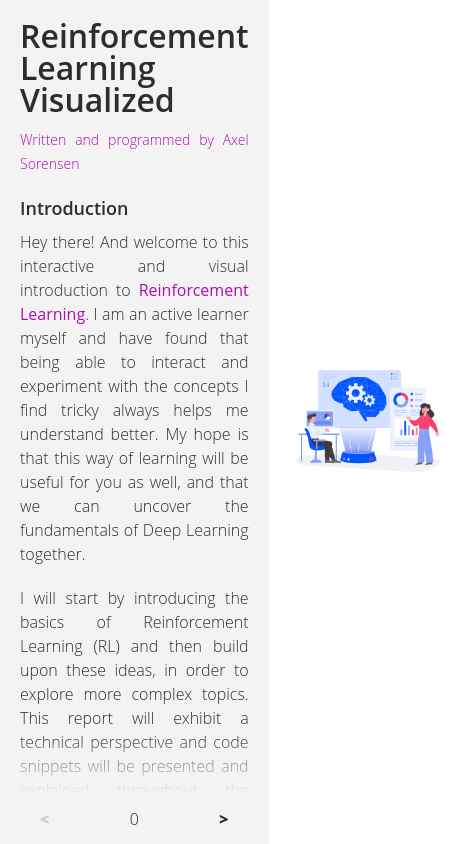
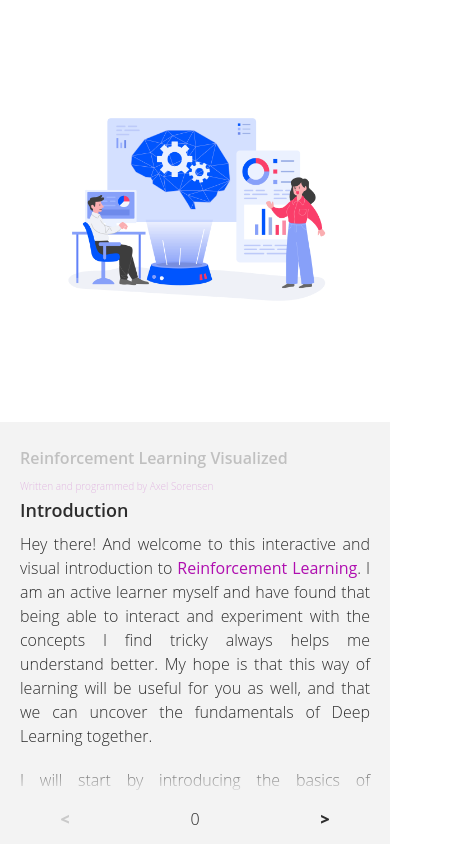
Before and after one commit to AxelSorensen/Reinforcement_Learning_Visualized, a React (Vite) app: page / in a window 390 px wide. Shown: the whole page, 465 px wide, since content can reach past the window. Built offline with nearby package versions, Linux system fonts and the light colour scheme.

Commit message:
mobile fiendly v1.1

```diff
--- a/src/App.jsx
+++ b/src/App.jsx
@@ -14,6 +14,7 @@ import RightManager from './RightManager'
 function App() {
   const [page, setPage] = useState(0)
 
+
   const changePage = (direction) => {
     setPage(page+direction);
   }
@@ -22,14 +23,14 @@ function App() {
     const contentDiv = document.getElementById('content');
     contentDiv.scrollTop = 0;
 
+
     stop_training(true);
   },[page])
-
-
 
   return (
     <div id="App">
       <div id='left'>
+        <div id='left-content'>
         <div id='header'>
           <h1>Reinforcement Learning Visualized</h1>
           <p id='byline'>Written and programmed by Axel Sorensen</p>
@@ -43,13 +44,16 @@ function App() {
             <div id='backward' onClick={()=> changePage(1)}>&#62;
             </div>
         </div>
+        </div>
       </div>
-      <div id='right-content'>
-        <RightManager page={page}/>
+      <div id='right'>
+        <div id='right-container'>
+          <SketchManager page={page}/>
+          <RightManager page={page}/>
         </div>
-        <div id='right-sketch'>
-          <SketchManager page={page}/>
+
         </div>
+
 
 
 
@@ -57,4 +61,4 @@ function App() {
   )
 }
 
-export default App
+export default App;
--- a/src/RightManager.jsx
+++ b/src/RightManager.jsx
@@ -46,9 +46,9 @@ const RightManager = ({page}) => {
         }
     }
     return (
-        <div className="center">
+      <>
         {contentReturn(page)}
-        </div>
+      </>
      );
 }
 
--- a/src/index.css
+++ b/src/index.css
@@ -3,11 +3,21 @@
 * {
   padding: 0;
   margin: 0;
+  box-sizing: border-box;
+}
+
+*:before,
+*:after {
+  box-sizing: inherit;
 }
 
 body {
+
+-webkit-tap-highlight-color: transparent; /* for removing the highlight */
   overscroll-behavior: none;
   overflow: hidden;
+  height: 100%;
+  min-width: 200px;
 }
 
 html {
@@ -19,24 +29,113 @@ html {
 
 #App {
   display: grid;
-  grid-template-columns: 1fr 2fr;
-  grid-template-rows: 1fr;
+  grid-template-columns: minmax(300px, 1fr) minmax(0, 2fr);
+  grid-template-rows: minmax(0, 1fr);
+  height: 100vh;
+
 
 
 }
 
-
 /* grid areas */
 
 #left {
+  height: 100%;
+  position: relative;
+  grid-column: 1;
+  grid-row: 0;
+  height: 100vh;
+}
+
+#left-content {
+
+  height: 100%;
   display: grid;
   grid-template-columns: 1fr;
   grid-template-rows: 1fr 10fr 50px;
-  height: 100vh;
   text-align: justify;
   background-color: #f3f3f3;
   color: #2d2d2d;
+  min-width: 280px;
 }
+
+#right {
+  grid-row: 1;
+  grid-column: 2;
+
+  display: grid;
+  justify-content: center;
+  align-items: center;
+
+}
+
+
+
+#right-container {
+
+  height: 50vw;
+  width: 50vw;
+  display: grid;
+  grid-template-columns: 1fr 1fr;
+  grid-template-rows: 1fr 1fr;
+
+  display: grid;
+  justify-content: center;
+  align-items: center;
+
+
+}
+
+#right-container > div {
+  margin: auto;
+  display: grid;
+  width: 90%;
+  height: 90%;
+}
+
+#right-container > img {
+  margin: auto;
+  display: grid;
+
+  width: 90%;
+
+
+
+}
+
+#right-container:has(> :nth-child(1):last-child) {
+  max-width: 600px;
+  max-height: 600px;
+  grid-template-columns: 1fr;
+  grid-template-rows: 1fr;
+}
+
+
+#right-container:has(> :nth-child(2):last-child) {
+  max-width: 800px;
+  max-height: 800px;
+  grid-template-columns: 1fr 1fr;
+  grid-template-rows: 1fr 1fr;
+
+}
+
+#right-container:has(> :nth-child(3):last-child) {
+  max-width: 800px;
+  max-height: 800px;
+  grid-template-columns: 1fr 1fr;
+  grid-template-rows: 1fr 1fr;
+}
+
+#right-container:has(> :nth-child(4):last-child) {
+  grid-template-columns: 1fr 1fr;
+  grid-template-rows: 1fr 1fr;
+}
+
+
+
+
+
+
 
 
 #header {
@@ -81,57 +180,13 @@ html {
 }
 
 
-#right-content {
-  grid-row: -3;
-  grid-column: 2;
-  display: grid;
-  padding: 20px;
-
-}
 
 
-#right-sketch {
-  grid-row: -3;
-  grid-column: 2;
-  display: grid;
-  grid-template-rows: 1fr 1fr;
-  grid-template-columns: 1fr 1fr;
-  align-items: center;
-  justify-content: center;
-  margin: 0px 150px;
-}
-
-.full-sketch {
-  grid-row-start: 1;
-  grid-row-end: 3;
-  grid-column-start: 1;
-  grid-column-end: 3;
-}
-
-.four-sketch {
-
-}
-
-.two-sketch {
-  grid-row-start: 1;
-  grid-row-end: 3;
-  grid-column-start: 1;
-  grid-column-end: 3;
-}
-
-.react-p5 {
-  display: grid;
-  align-items: center;
-  justify-content: center;
-}
 
 /* media responsive for sketch */
 
-@media screen and (max-width: 800px) {
-  #right-sketch {
-    margin: 0px 0px;
-  }
-}
+
+
 
 
 
@@ -169,33 +224,21 @@ p {
 
 .img-container {
   display: grid;
-  align-items: center;
-  justify-content: center;
-  margin-bottom: 20px;
+
 }
 
 img {
-  width: 20vw;
+  width: 80%;
+  margin: auto;
   border-radius: 5px;
   border: 2px solid #2d2d2d;
-}
-
-.text-img-container {
-  display: grid;
-  align-items: center;
-  justify-content: center;
-  gap: 20px;
-}
-
-.text-img-container h1 {
-  text-align: center;
-  color: rgb(175, 13, 175);
+  margin-bottom: 20px;
 }
 
 /* removes border form images */
 .right-img {
   border: none;
-  width: 40vw;
+
 }
 
 /* added classes */
@@ -327,6 +370,9 @@ p,li > code {
 
 
 .math-container {
+  display: grid;
+  justify-content: center;
+  align-items: center;
   font-size: 1.5vw;
 
 }
@@ -335,7 +381,8 @@ p,li > code {
 .math-container span {
   padding: 8px 4px;
   border-radius: 4px;
-  line-height: 40px;
+  line-height: 60px;
+  text-align: center;
 
 }
 
@@ -471,3 +518,94 @@ li {
   align-items: center;
   height: 100%;
 }
+
+
+/* break points for responsive */
+@media screen and (max-width: 650px) {
+  #App {
+    grid-template-columns: minmax(0, 1fr);
+  grid-template-rows: minmax(0, 2fr)  minmax(0, 2fr);;
+
+  }
+  #left {
+    grid-column: 1;
+    grid-row: 2;
+    height: 100%;
+  }
+
+  #right {
+
+    grid-column: 1;
+    grid-row: 1;
+  }
+
+  .right-img {
+    width: 90%;
+  }
+
+  .math-container {
+    font-size: 4vw;
+
+  }
+
+  .math-container span {
+    padding: 4px 4px;
+    border-radius: 4px;
+    line-height:40px;
+
+  }
+
+  #right-container {
+    height: 50vw;
+    width: 50vw;
+  }
+
+  h1 {
+    font-size: 16px;
+    margin-bottom: 0;
+    opacity: .25;
+  }
+
+  #byline {
+
+    opacity: .25;
+    font-size: 10px;
+    margin-bottom: 0;
+  }
+
+  img {
+    width: 50%;
+
+  }
+
+
+}
+
+@media screen and (max-width: 440px) {
+
+  #right-container {
+    height: 80vw;
+    width: 80vw;
+  }
+
+
+}
+
+@media (pointer:none), (pointer:coarse) {
+
+  #footer div:hover {
+    background-color: #f3f3f3;
+  }
+
+  #footer div:active {
+    background-color: #e7e7e7;
+  }
+
+  .codeBtn:hover {
+    background-color: rgb(175, 13, 175);
+  }
+
+  .codeBtn:active {
+    background-color: rgb(138, 10, 138);
+  }
+}
--- a/src/p5_sketch.js
+++ b/src/p5_sketch.js
@@ -1,7 +1,7 @@
 import { field, wait, steps, reward, done, reset_text,q_table, steps_history, iterations,setDone } from "./Field";
 import { waitAfterDone } from "./Field";
 let gz = 50;
-let SF = 100;
+let SF = 50;
 
 function setSF(val) {
   SF = val;
@@ -13,22 +13,23 @@ let graphScale = 2;
 let winText = ['Well done!', 'Great job!', 'Awesome!', 'What a natural!', 'Still here?', 'Ok, time to get back..', "You just won't quit will you?", "Come on, I don't have all day!", "I admire your persistence", "Aaaand I'm out of lines..."]
 
 const s1 = (p5, canvasParentRef) => {
-  field.agent_position = [0, 0]
+
+
+  p5.textSize(10);
+  field.agent_position = [0, 0];
   winCount = 0;
-  // use parent to render the canvas in this ref
-  // (without that p5 will render the canvas outside of your component)
-  let sketchDiv = document.getElementById('right-sketch');
-  p5.createCanvas(sketchDiv.offsetWidth - SF, sketchDiv.offsetWidth - SF).parent(canvasParentRef);
-  p5.textSize(20)
-  p5.textAlign(p5.CENTER)
+  p5.createCanvas(canvasParentRef.offsetWidth-SF, canvasParentRef.offsetWidth-SF).parent(canvasParentRef);
+
 };
 
 const d1 = async (p5) => {
+  let sketchDiv = document.getElementsByClassName('full-sketch')[0];
+  p5.resizeCanvas((sketchDiv.offsetWidth - SF), (sketchDiv.offsetWidth - SF));
   p5.strokeWeight(1)
   p5.background(255)
-  let sketchDiv = document.getElementById('right-sketch');
   p5.scale((sketchDiv.offsetWidth - SF) / 500)
-  p5.translate(50, 50)
+  p5.translate(50, 50);
+
 
   for (let i = 0; i < field.size; i++) {
     for (let j = 0; j < field.size; j++) {
@@ -73,21 +74,24 @@ const d1 = async (p5) => {
 
 };
 
-const s2 = (p5, canvasParentRef) => {
+const s2 = (p5,canvasParentRef) => {
+
   p5.textSize(10);
   field.agent_position = [0, 0];
   winCount = 0;
   // use parent to render the canvas in this ref
   // (without that p5 will render the canvas outside of your component)
-  let sketchDiv = document.getElementById('right-sketch');
-  p5.createCanvas(sketchDiv.offsetWidth - SF, sketchDiv.offsetWidth - SF).parent(canvasParentRef);
+  p5.createCanvas(canvasParentRef.offsetWidth-SF, canvasParentRef.offsetWidth-SF).parent(canvasParentRef);
+
+
   p5.textAlign(p5.LEFT)
 };
 
 const d2 = async (p5) => {
+  let sketchDiv = document.getElementsByClassName('full-sketch')[0];
+  p5.resizeCanvas((sketchDiv.offsetWidth - SF), (sketchDiv.offsetWidth - SF));
   p5.strokeWeight(1)
   p5.background(255)
-  let sketchDiv = document.getElementById('right-sketch');
   p5.scale((sketchDiv.offsetWidth - SF) / 500)
   p5.translate(50, 50)
 
@@ -141,21 +145,23 @@ const d2 = async (p5) => {
 
 
 
-const s3 = (p5, canvasParentRef) => {
+const s3 = (p5,canvasParentRef) => {
+
   field.agent_position = [0, 0]
   winCount = 0;
   // use parent to render the canvas in this ref
   // (without that p5 will render the canvas outside of your component)
-  let sketchDiv = document.getElementById('right-sketch');
+  let sketchDiv = document.getElementsByClassName('full-sketch')[0]
   p5.createCanvas(sketchDiv.offsetWidth - SF, sketchDiv.offsetWidth - SF).parent(canvasParentRef);
   p5.textSize(14)
   p5.textAlign(p5.LEFT)
 };
 
 const d3 = (p5) => {
+  let sketchDiv = document.getElementsByClassName('full-sketch')[0];
+  p5.resizeCanvas((sketchDiv.offsetWidth - SF), (sketchDiv.offsetWidth - SF));
   p5.strokeWeight(1)
   p5.background(255)
-  let sketchDiv = document.getElementById('right-sketch');
   p5.scale((sketchDiv.offsetWidth - SF) / 500)
   p5.translate(50, 50);
   p5.fill(0);
@@ -202,16 +208,17 @@ const s4 = (p5, canvasParentRef) => {
   winCount = 0;
   // use parent to render the canvas in this ref
   // (without that p5 will render the canvas outside of your component)
-  let sketchDiv = document.getElementById('right-sketch');
+  let sketchDiv = document.getElementsByClassName('full-sketch')[0];
   p5.createCanvas(sketchDiv.offsetWidth - SF, sketchDiv.offsetWidth - SF).parent(canvasParentRef);
   p5.textSize(14)
   p5.textAlign(p5.LEFT)
 };
 
 const d4 = (p5) => {
+  let sketchDiv = document.getElementsByClassName('full-sketch')[0];
+  p5.resizeCanvas((sketchDiv.offsetWidth - SF), (sketchDiv.offsetWidth - SF));
   p5.strokeWeight(1)
   p5.background(255)
-  let sketchDiv = document.getElementById('right-sketch');
   p5.scale((sketchDiv.offsetWidth - SF) / 500)
   p5.translate(50, 50);
   p5.fill(0);
@@ -271,10 +278,12 @@ const d4 = (p5) => {
 
 
 const resize = (p5) => {
-  let sketchDiv = document.getElementById('right-sketch');
+  let sketchDiv = document.getElementsByClassName('full-sketch')[0];
   p5.resizeCanvas((sketchDiv.offsetWidth - SF), (sketchDiv.offsetWidth - SF));
 
 }
+
+
 
 const keyPressed = (p5) => {
   switch (p5.key) {
```
Also changed, not shown: src/SketchManager.jsx (+38 -33 lines), 3 other files (tests, documents, lock files or other folders).
